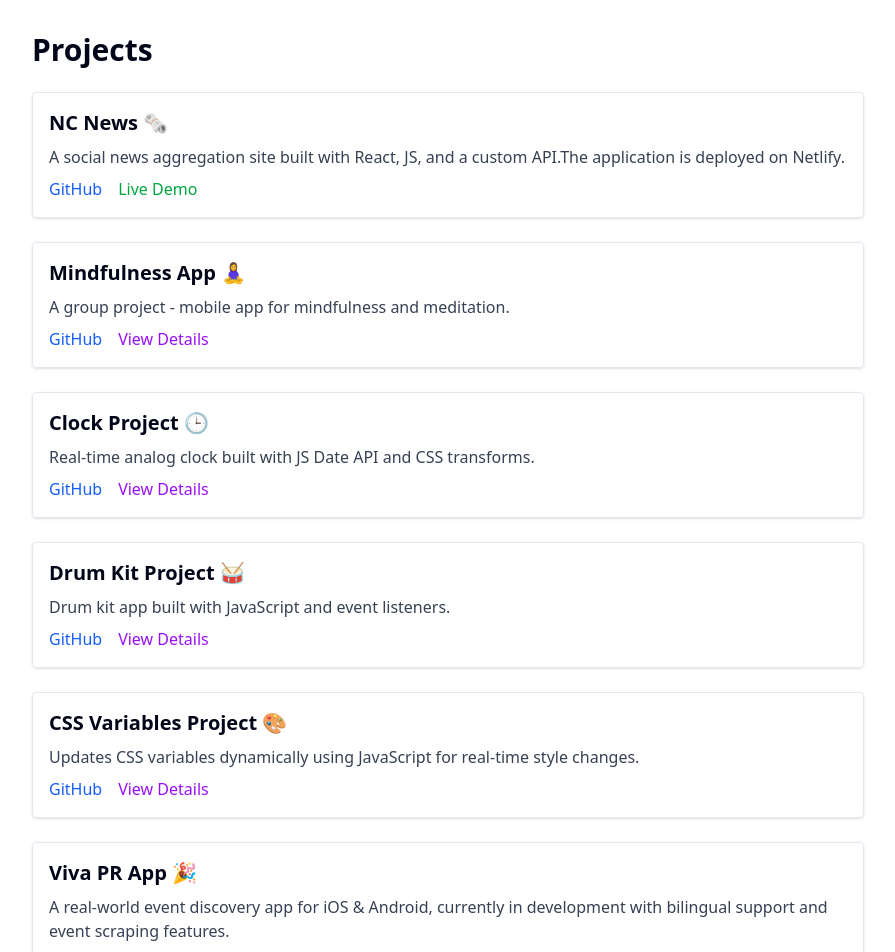
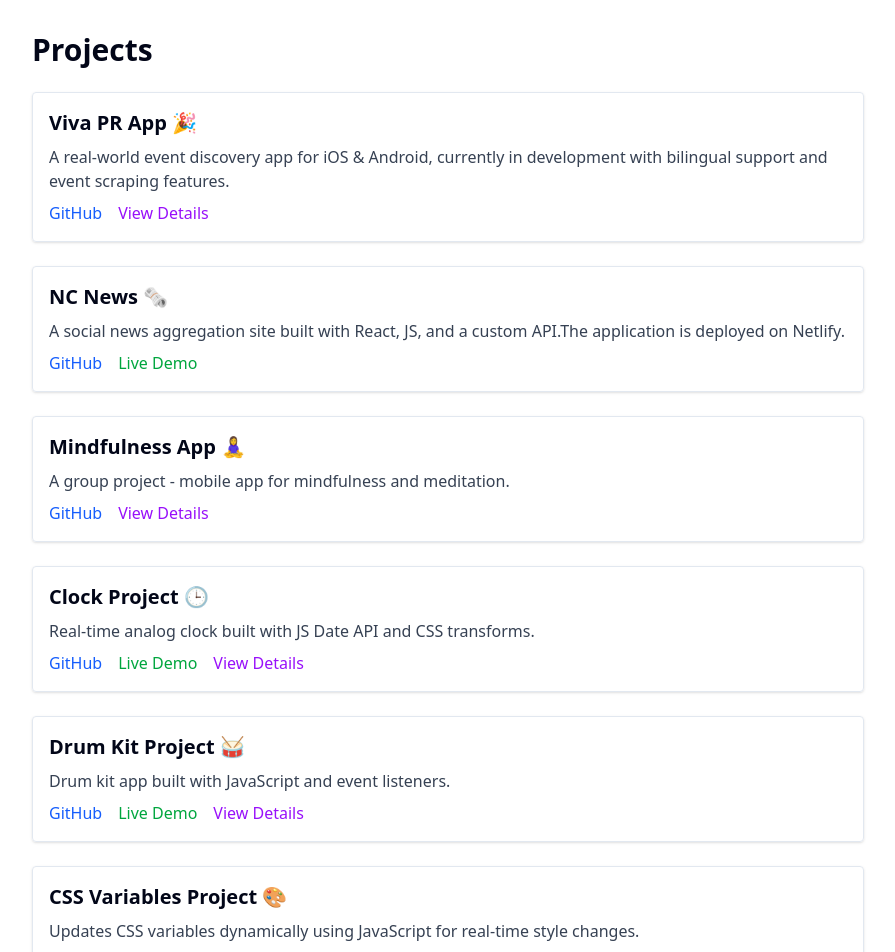
Before and after one commit to CodrutaRisco/my-portofolio, a Next.js app: page /projects in a window 1280 px wide. Shown: the top 952 px of the page, without its empty margins (192-1087 px from the left). Built offline with nearby package versions, Linux system fonts and the light colour scheme.

Commit message:
mouve viva pr project on top,add button to projects

```diff
--- a/app/page.tsx
+++ b/app/page.tsx
@@ -39,13 +39,13 @@ export default function Portfolio() {
           <FaLinkedin size={30} />
         </a>
       </div>
-      <h2 className="text-2xl font-semibold mb-4">Projects</h2>
+      {/* <h2 className="text-2xl font-semibold mb-4">Projects</h2> */}
 
-      <div className="mt-8">
+      <div className="text-2xl font-semibold mb-4">
         <Link href="/projects">
-          <span className="text-blue-600 hover:underline">
-            View My Projects →
-          </span>
+          <button className="bg-white text-gray-800 px-8 py-3 rounded-full shadow-[8px_8px_15px_#bebebe,-8px_-8px_15px_#ffffff] hover:shadow-lg transition">
+            Projects →
+          </button>
         </Link>
       </div>
     </div>
--- a/app/projects/page.tsx
+++ b/app/projects/page.tsx
@@ -11,6 +11,14 @@ type Project = {
 };
 
 const projects: Project[] = [
+  {
+    title: "Viva PR App 🎉",
+    description:
+      "A real-world event discovery app for iOS & Android, currently in development with bilingual support and event scraping features.",
+    link: "",
+    liveLink: "",
+    detailsPage: "/projects/vivapr",
+  },
   {
     title: "NC News  🗞",
     description:
@@ -30,14 +38,14 @@ const projects: Project[] = [
     description:
       "Real-time analog clock built with JS Date API and CSS transforms.",
     link: "https://github.com/CodrutaRisco/JS-clock",
-    liveLink: "",
+    liveLink: "https://codrutarisco.github.io/JS-clock/",
     detailsPage: "/projects/clock",
   },
   {
     title: "Drum Kit Project 🥁",
     description: "Drum kit app built with JavaScript and event listeners.",
     link: "https://github.com/CodrutaRisco/drum-kit",
-    liveLink: "",
+    liveLink: "https://codrutarisco.github.io/wb-drum-kit/",
     detailsPage: "/projects/drumkit",
   },
   {
@@ -45,16 +53,8 @@ const projects: Project[] = [
     description:
       "Updates CSS variables dynamically using JavaScript for real-time style changes.",
     link: "https://github.com/CodrutaRisco/css-variables",
-    liveLink: "",
+    liveLink: "https://codrutarisco.github.io/update-css/",
     detailsPage: "/projects/css-variables",
-  },
-  {
-    title: "Viva PR App 🎉",
-    description:
-      "A real-world event discovery app for iOS & Android, currently in development with bilingual support and event scraping features.",
-    link: "",
-    liveLink: "",
-    detailsPage: "/projects/vivapr",
   },
 ];
 
```
